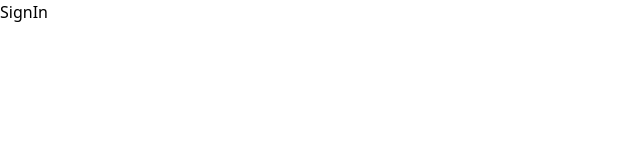
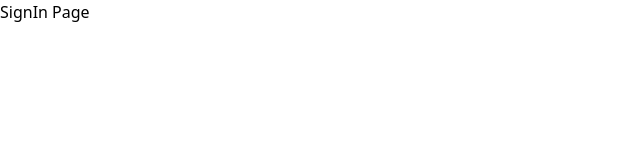
Before and after one commit to Khash90/jsm_banking, a Next.js app: page /sign-in in a window 1280 px wide. Shown: the top 160 px of the page, without its empty margins (0-640 px from the left). Built offline with nearby package versions, Linux system fonts and the light colour scheme.

Commit message:
testing git

```diff
--- a/app/(auth)/sign-in/page.tsx
+++ b/app/(auth)/sign-in/page.tsx
@@ -2,7 +2,7 @@ import React from 'react'
 
 const SignIn = () => {
   return (
-    <div>SignIn</div>
+    <div>SignIn Page</div>
   )
 }
 
```
